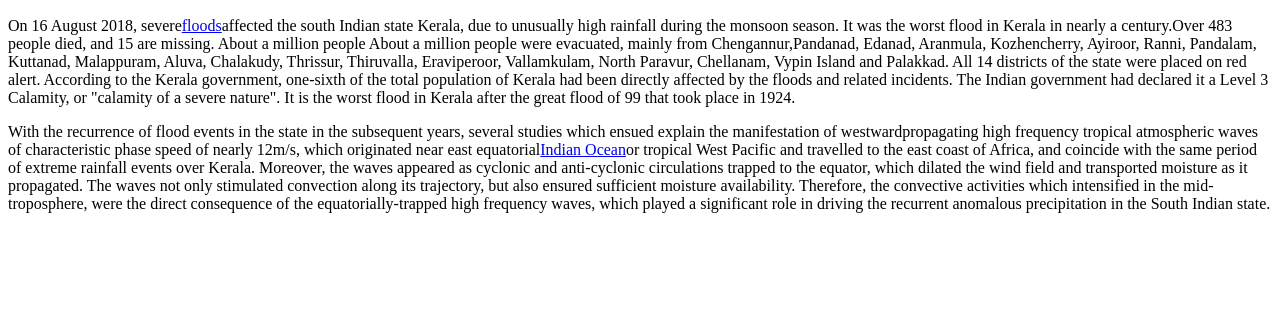
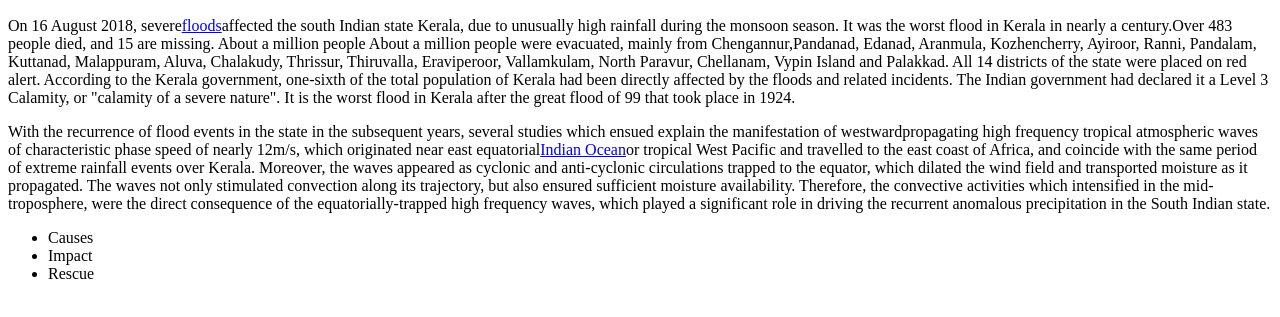
Before and after one commit to bhavanasuresh12/3CO3CSC, a plain HTML site: page index.html in a window 1280 px wide. Shown: the part 99-416 px from the top of the page. Drawn offline with Linux system fonts and the light colour scheme.

Commit message:
Update index.html

```diff
--- a/index.html
+++ b/index.html
@@ -8,5 +8,10 @@
     <img src="/storage/emulated/0/Download/1534732880_ia4Jyt_Kerala_Floods.jpg" width="50%"/>
     <p>On 16 August 2018, severe<a href="https://en.m.wikipedia.org/wiki/Flood" target="_blank">floods<a/>affected the south Indian state Kerala, due to unusually high rainfall during the monsoon season. It was the worst flood in Kerala in nearly a century.Over 483 people died, and 15 are missing. About a million people About a million people were evacuated, mainly from Chengannur,Pandanad, Edanad, Aranmula, Kozhencherry, Ayiroor, Ranni, Pandalam, Kuttanad, Malappuram, Aluva, Chalakudy, Thrissur, Thiruvalla, Eraviperoor, Vallamkulam, North Paravur, Chellanam, Vypin Island and Palakkad. All 14 districts of the state were placed on red alert. According to the Kerala government, one-sixth of the total population of Kerala had been directly affected by the floods and related incidents. The Indian government had declared it a Level 3 Calamity, or "calamity of a severe nature". It is the worst flood in Kerala after the great flood of 99 that took place in 1924.</p>
     <p>With the recurrence of flood events in the state in the subsequent years, several studies which ensued explain the manifestation of westwardpropagating high frequency tropical atmospheric waves of characteristic phase speed of nearly 12m/s, which originated near east equatorial<a href="https://en.m.wikipedia.org/wiki/Indian_Oceanhttps://en.m.wikipedia.org/wiki/Indian_Ocean" target="_blank">Indian Ocean</a>or tropical West Pacific and travelled to the east coast of Africa, and coincide with the same period of extreme rainfall events over Kerala. Moreover, the waves appeared as cyclonic and anti-cyclonic circulations trapped to the equator, which dilated the wind field and transported moisture as it propagated. The waves not only stimulated convection along its trajectory, but also ensured sufficient moisture availability. Therefore, the convective activities which intensified in the mid-troposphere, were the direct consequence of the equatorially-trapped high frequency waves, which played a significant role in driving the recurrent anomalous precipitation in the South Indian state.</p>
+    <ul >
+    <li>Causes</li>
+    <li>Impact</li>
+    <li>Rescue</li>
+
     </body>
  </html>
```
